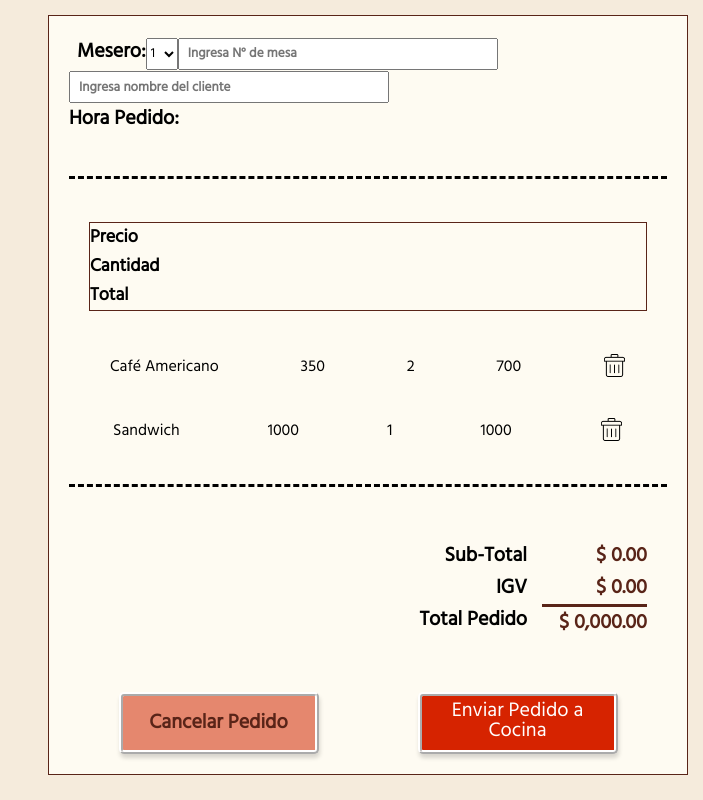
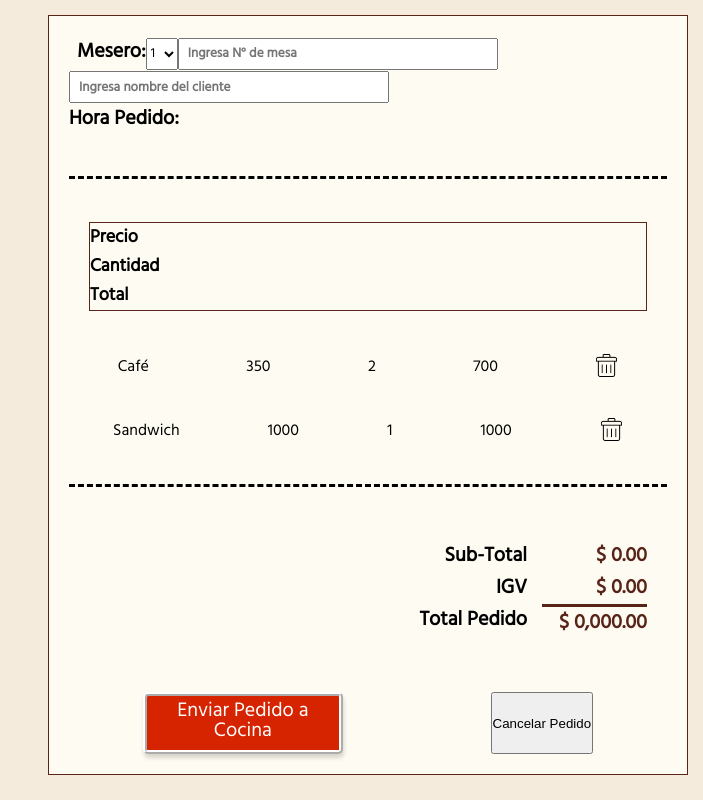
Before and after one commit to NellyCN/Burger-Queen-Dev-003, a Next.js app: page /takeorder in a window 1280 px wide. Shown: the whole page, without its empty margins (577-1280 px from the left). Built offline with nearby package versions, Linux system fonts and the light colour scheme; a web font is replaced by a local one.

Commit message:
alert en boton pedido cocina y pedido prueba

```diff
--- /dev/null
+++ b/src/pages/buttonOrder.js
@@ -0,0 +1,38 @@
+// import React from 'react'
+// import Hijo from './Hijo';
+// import { Button } from 'semantic-ui-react';
+import TakeOrder from '../styles/takeorder.module.css';
+import Link from 'next/link';
+// import { useState } from 'react';
+
+
+export default function MessageButtons() {
+  return (
+    <ButtonsOrders
+      sendToCook={() => alert('¡Pedido Enviado con "Éxito"!')}
+      cancelOrder={() => alert('Puedes Ingresar un Nuevo Pedido')}
+
+    />
+  );
+}
+function ButtonsOrders({ sendToCook, cancelOrder }) {
+  return (
+    <div className={TakeOrder.buttonsContainer}>
+      <Link href="/vistacocina"  className={TakeOrder.button} onClick={sendToCook}>
+        Enviar Pedido a Cocina
+      </Link>
+      <Button className={TakeOrder.button} onClick={cancelOrder}>
+        Cancelar Pedido
+      </Button>
+    </div>
+  );
+}
+
+function Button({ onClick, children }) {
+  return (
+    <button onClick={onClick}>
+      {children}
+    </button>
+  );
+}
+// Los props solo pueden ser enviados del componente "padre" al componente "hijo"
--- a/src/pages/menudesayuno.js
+++ b/src/pages/menudesayuno.js
@@ -1,4 +1,6 @@
 import desayuno from '../styles/desayuno.module.css'
+import OrderProductClick from './totalchild'
+
 //agregar keys id?
 // productos deben tener
 //"id"
@@ -18,7 +20,7 @@ export default function MenuDesayuno(props) {
       <img src={props.imageProd} className={desayuno.imageProd} alt='imagen producto de comida' />
       <p>{props.name}</p>
       <p>${props.price}</p>
-      <button className={desayuno.btnagregarproducto}>Agregar producto</button>
+      <button className={desayuno.btnagregarproducto} name={props.name} value={props.price}>Agregar producto</button>
     </div>
   </div>
   )
--- a/src/pages/menugeneral.js
+++ b/src/pages/menugeneral.js
@@ -7,9 +7,9 @@ import MenuDesayuno from "./menudesayuno";
 const token =
   "eyJhbGciOiJIUzI1NiIsInR5cCI6IkpXVCJ9.eyJlbWFpbCI6Im5qYW5ldGN1bXBhQGdtYWlsLmNvbSIsImlhdCI6MTY4MzMzOTg3MCwiZXhwIjoxNjgzMzQzNDcwLCJzdWIiOiIzIn0.-dzkidvhWWh0cUmc7oF5VtfC8ghqn0wPEbMr6y-rMFI";
 export default function MenuGeneral() {
-  const [dataProducts, setdataProducts] = useState([]);
+  const [dataProducts, setdataProducts] = useState([]); // useState: permite agregar una variable de estado a su componente
     // console.log(dataProducts);
-  // Usamos useEffect para actualizar
+  // Usamos useEffect para sincronizar la Api con axios. Se llama en el nivel superior del componente
   // Se lanza despues del primer renderizado, luego se cargan los elementos
   useEffect(() => {
     axios({
--- a/src/pages/takeorder.js
+++ b/src/pages/takeorder.js
@@ -3,6 +3,7 @@ import Link from "next/link";
 import Image from "next/image";
 import { useEffect, useState } from "react";
 import OrderByProduct from "./orderByProduct";
+import MessageButtons from "./buttonOrder";
 // import { useContext } from "react";
 // import { PropTypes } from "prop";
 // import TotalContext '../';
@@ -12,7 +13,7 @@ export default function TakeOrders() {
 
   let arrayOrders = []; //
   let obj1 = {
-    name: "Café Americano",
+    name: "Café ",
     price: 350.0,
     quantityProduct: 2,
     subTotalProduct: 700.0,
@@ -89,10 +90,6 @@ export default function TakeOrders() {
             );
           })
         }
-        {
-
-
-        }
 
 
         <div className={TakeOrder.lineResumeOrders}></div>
@@ -108,12 +105,7 @@ export default function TakeOrders() {
             <p className={TakeOrder.totalprice}>$ 0,000.00</p>
           </div>
         </div>
-        <div className={TakeOrder.buttonsContainer}>
-          <button className={TakeOrder.button1}>Cancelar Pedido</button>
-          <Link href="/vistacocina" className={TakeOrder.button}>
-            Enviar Pedido a Cocina
-          </Link>
-        </div>
+        <MessageButtons/>
       </div>
     </>
   );
--- a/src/pages/vistameseros.js
+++ b/src/pages/vistameseros.js
@@ -3,6 +3,9 @@ import Nav from "./header"
 import Linksnavegacion from "./linksnavegacion"
 import MenuGeneral from "./menugeneral"
 import TakeOrders from "./takeorder"
+
+
+
 //dar estilo a esta hoja para mostrar componentes lado a lado?
 export default function VistaMesero() {
     return (
```
Also changed, not shown: src/pages/total.js (deleted, +0 -19 lines), src/pages/totalchild.js (+12 -2 lines).
